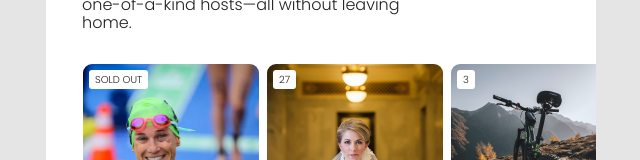
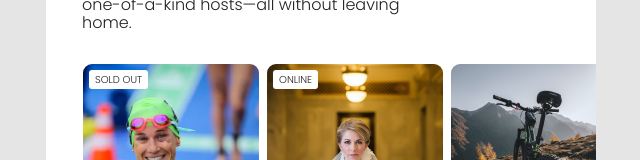
Before and after one commit to bazmurphy/react-project-04, a React (Vite) app: page / in a window 1280 px wide. Shown: the part 461-621 px from the top of the page, without its empty margins (319-959 px from the left). Built offline with nearby package versions, Linux system fonts and the light colour scheme.

Commit message:
conditional rendering! of sold out or online

```diff
--- a/src/components/Card.jsx
+++ b/src/components/Card.jsx
@@ -3,10 +3,19 @@ import React from "react";
 import star from "../assets/star.png";
 
 export default function Card(props) {
+
+    let cardOpenSpotsText;
+
+    if (props.cardOpenSpots === 0) {
+        cardOpenSpotsText = "SOLD OUT";
+    } else if (props.cardLocation === "Online") {
+        cardOpenSpotsText = "ONLINE";
+    }
+
     return (
         <section className="card-container">
             <section className="card-photo-container">
-                <span className="card-status">{props.cardAvailableSlots}</span>
+                {cardOpenSpotsText !== undefined && <span className="card-status">{cardOpenSpotsText}</span>}
                 <img className="card-photo" src={`../images/${props.cardPhoto}`} alt="" />
             </section>
             <section className="card-info-section-one">
--- a/src/components/CardGallery.jsx
+++ b/src/components/CardGallery.jsx
@@ -11,7 +11,7 @@ export default function CardGallery() {
     const CardElements = cardData.map(element => {
         return <Card
                 key = {element.id}
-                cardAvailableSlots = {element.openSpots > 0 ? element.openSpots: "SOLD OUT"}
+                cardOpenSpots = {element.openSpots}
                 cardPhoto = {element.coverImg}
                 cardRating = {element.stats.rating}
                 cardReviewCount = {element.stats.reviewCount}
```
